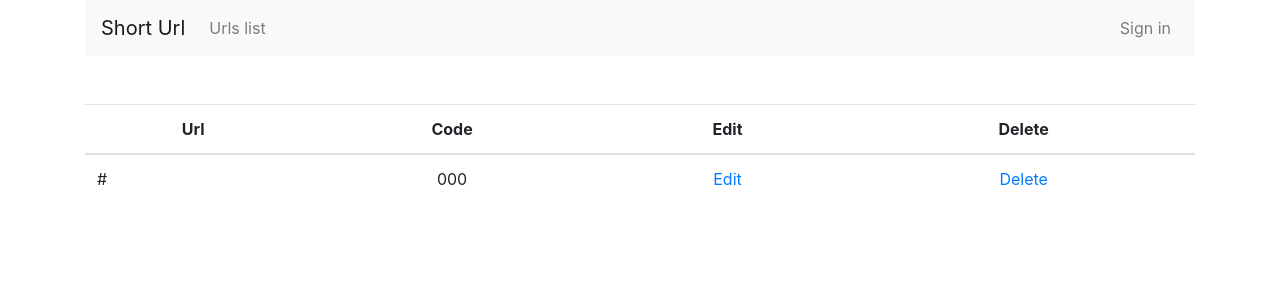
After one commit to elaineyeh/shorturl, a Django app: template templates/list.html in a window 1280 px wide. The commit adds this page. Shown: the top 300 px of the page. Run offline with Django 4.2, Linux system fonts and the light colour scheme; the template is opened without the code that fills it: most values are stand-ins (such as "Sample title", 1, 10 or a date in 2020); some libraries are stand-ins or nearby versions.

Commit message:
t(Module): Add urls list, edit and delete
1. Add list.css for list table.
2. Add edit.html for edit url.
3. Add list.html for list urls.
4. Update forms.py for url info for detail and edit.
5. Update urls.py for url list, edit, delete.
6. Update views.py for url list, edit, delete.
7. Update index.html for tab margin.
8. Update layout.html for url list link.

```diff
--- a/requirements.txt
+++ b/requirements.txt
@@ -2,10 +2,10 @@
 asgiref==3.8.1; python_version >= '3.8'
 backports.zoneinfo==0.2.1; python_version < '3.9'
 beautifulsoup4==4.12.3; python_full_version >= '3.6.0'
-boto3==1.34.84; python_version >= '3.8'
-botocore==1.34.84; python_version >= '3.8'
+boto3==1.34.88; python_version >= '3.8'
+botocore==1.34.88; python_version >= '3.8'
 django==4.2.11; python_version >= '3.8'
-django-bootstrap4==24.2; python_version >= '3.8'
+django-bootstrap4==24.3; python_version >= '3.8'
 django-environ==0.11.2; python_version >= '3.6' and python_version < '4'
 djangorestframework==3.15.1; python_version >= '3.6'
 drf-yasg==1.21.7; python_version >= '3.6'
--- a/shorturl/forms.py
+++ b/shorturl/forms.py
@@ -48,9 +48,11 @@ class UrlInfoForm(forms.ModelForm):
     remark = forms.CharField(widget=forms.Textarea)
 
     def __init__(self, *args, **kwargs):
+        editable = kwargs.pop("editable", False)
         super(UrlInfoForm, self).__init__(*args, **kwargs)
-        for field_name, field in self.fields.items():
-            field.widget.attrs['readonly'] = 'readonly'
+        if not editable:
+            for field_name, field in self.fields.items():
+                field.widget.attrs['readonly'] = 'readonly'
 
 
     class Meta:
--- a/shorturl/urls.py
+++ b/shorturl/urls.py
@@ -1,7 +1,7 @@
 from django.urls import path
 from django.views.generic import TemplateView
 
-from .views import index, redirct_url, detail, IndexAPIView
+from .views import index, redirct_url, detail, list, edit, delete, IndexAPIView
 
 
 app_name = 'shorturl'
@@ -9,6 +9,9 @@ urlpatterns = [
     path('', index, name='index'),
     path('<str:code>/', redirct_url, name='redirct_url'),
     path("detail", detail, name="detail"),
+    path("list", list, name="list"),
+    path("edit/<int:pk>", edit, name="edit"),
+    path("delete/<int:pk>", delete, name="delete"),
 
     path('api/shorturl', IndexAPIView.as_view()),
 ]
--- /dev/null
+++ b/static/list.css
@@ -0,0 +1,10 @@
+#record_table {
+    display: inline-table;
+    overflow-x: scroll;
+    white-space: nowrap;
+    width: 100%;
+}
+
+#list_table {
+    overflow: auto;
+}
--- a/templates/index.html
+++ b/templates/index.html
@@ -4,7 +4,7 @@
 {% load static %}
 
 {% block body %}
-    <ul class="nav nav-tabs mt-5" id="myTab" role="tablist">
+    <ul class="nav nav-tabs" id="myTab" role="tablist">
         <li class="nav-item" role="presentation">
             <a class="nav-link active" id="home-tab" data-toggle="tab" href="#home" role="tab" aria-controls="home" aria-selected="true">Generate Short Url</a>
         </li>
--- a/templates/layout.html
+++ b/templates/layout.html
@@ -19,8 +19,15 @@
 		    <div class="col-md-12">
                 <nav class="navbar navbar-expand-lg navbar-light bg-light">
                     <a class="navbar-brand" href="{% url 'shorturl:index' %}">Short Url</a>
-
-                <div class="collapse navbar-collapse" id="navbarSupportedContent">
+                    <button class="navbar-toggler" type="button" data-toggle="collapse" data-target="#navbarScroll" aria-controls="navbarScroll" aria-expanded="false" aria-label="Toggle navigation">
+                        <span class="navbar-toggler-icon"></span>
+                    </button>
+                    <div class="collapse navbar-collapse" id="navbarScroll">
+                        <ul class="navbar-nav mr-auto my-2 my-lg-0 navbar-nav-scroll" style="max-height: 100px;">
+                            <li class="nav-item">
+                                <a class="nav-link" href="{% url 'shorturl:list' %}">Urls list</a>
+                            </li>
+                        </ul>
                         <ul class="navbar-nav ml-auto">
                             {% if request.user.is_authenticated %}
                             <li class="nav-item active">
@@ -32,9 +39,10 @@
                             </li>
                         </ul>
                     </div>
+                </nav>
             </div>
 	    </div>
-        <div class="row">
+        <div class="row mt-5">
 		    <div class="col-md-12">
                 {% block body %}{% endblock %}
 		    </div>
--- /dev/null
+++ b/templates/list.html
@@ -0,0 +1,45 @@
+{% extends "layout.html" %}
+
+{% load bootstrap4 %}
+{% load static %}
+
+{% block body %}
+    <link href="{% static 'list.css' %}" rel="stylesheet">
+    <div id="list_table">
+        <table class="table table-hover" id="record_table">
+            <thead>
+                <tr>
+                    <th scope="col" class="text-center">Url</th>
+                    <th scope="col" class="text-center">Code</th>
+                    <th scope="col" class="text-center">Edit</th>
+                    <th scope="col" class="text-center">Delete</th>
+                </tr>
+            </thead>
+            <tbody>
+                {% for item in urls %}
+                    <tr>
+                        <td>{{ item.url }}</td>
+                        <td class="text-center">{{ item.code }}</td>
+                        <td class="text-center">
+                            <a href="{% url 'shorturl:edit' pk=item.id %}"
+                               id="edit_expense">
+                                Edit
+                            </a>
+                        </td>
+                        <td class="text-center">
+                            <a href="{% url 'shorturl:delete' pk=item.id %}"
+                               onclick="return confirm('確定要刪除該筆紀錄嗎 ?')"
+                               id="delete_expense">
+                                Delete
+                            </a>
+                        </td>
+                    </tr>
+                {% empty %}
+                    <tr>
+                        <td colspan="6" class="text-center">Doesn't have record yet.</td>
+                    </tr>
+                {% endfor %}
+            </tbody>
+        </table>
+    </div>
+{% endblock %}
```
Also changed, not shown: shorturl/views.py (+41 -12 lines), templates/edit.html (added, +23 -0 lines), 2 other files. Lines whose indentation alone changed are shown as unchanged.
